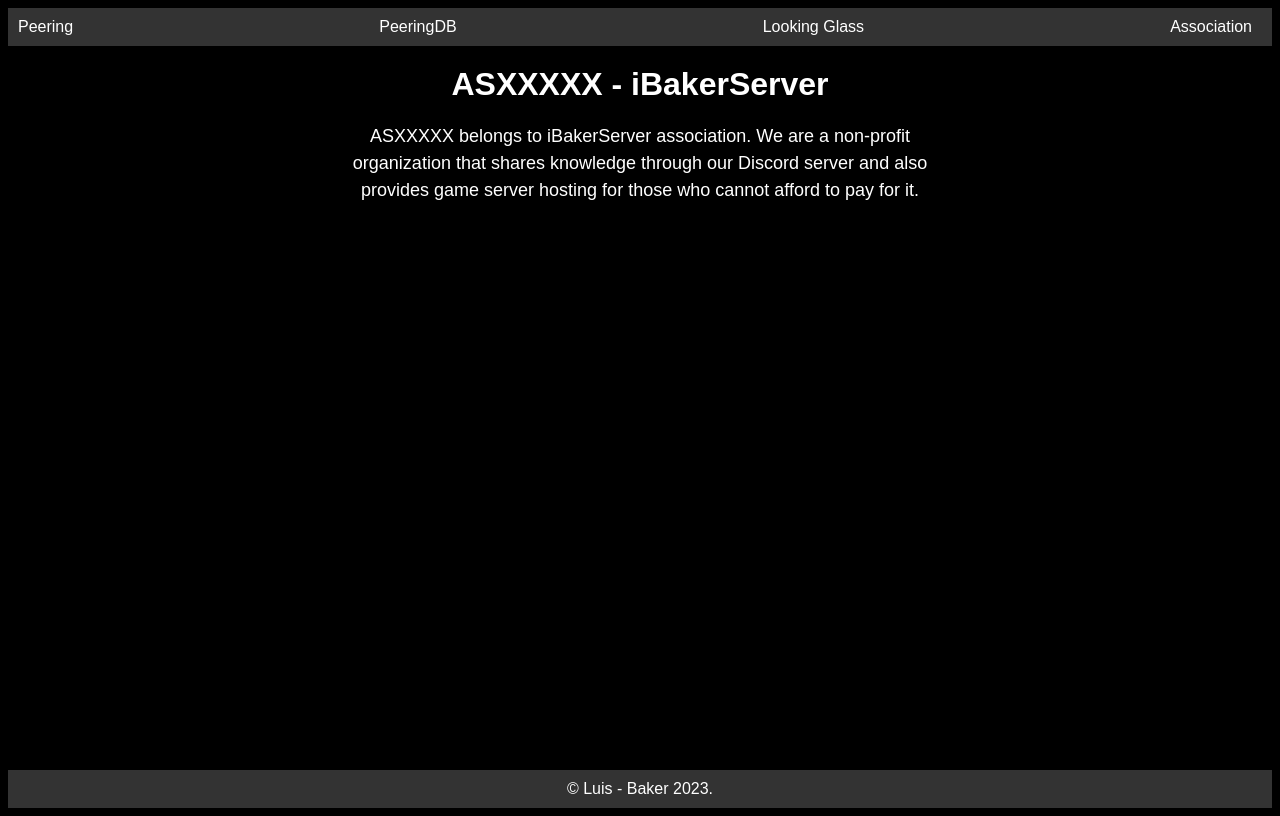
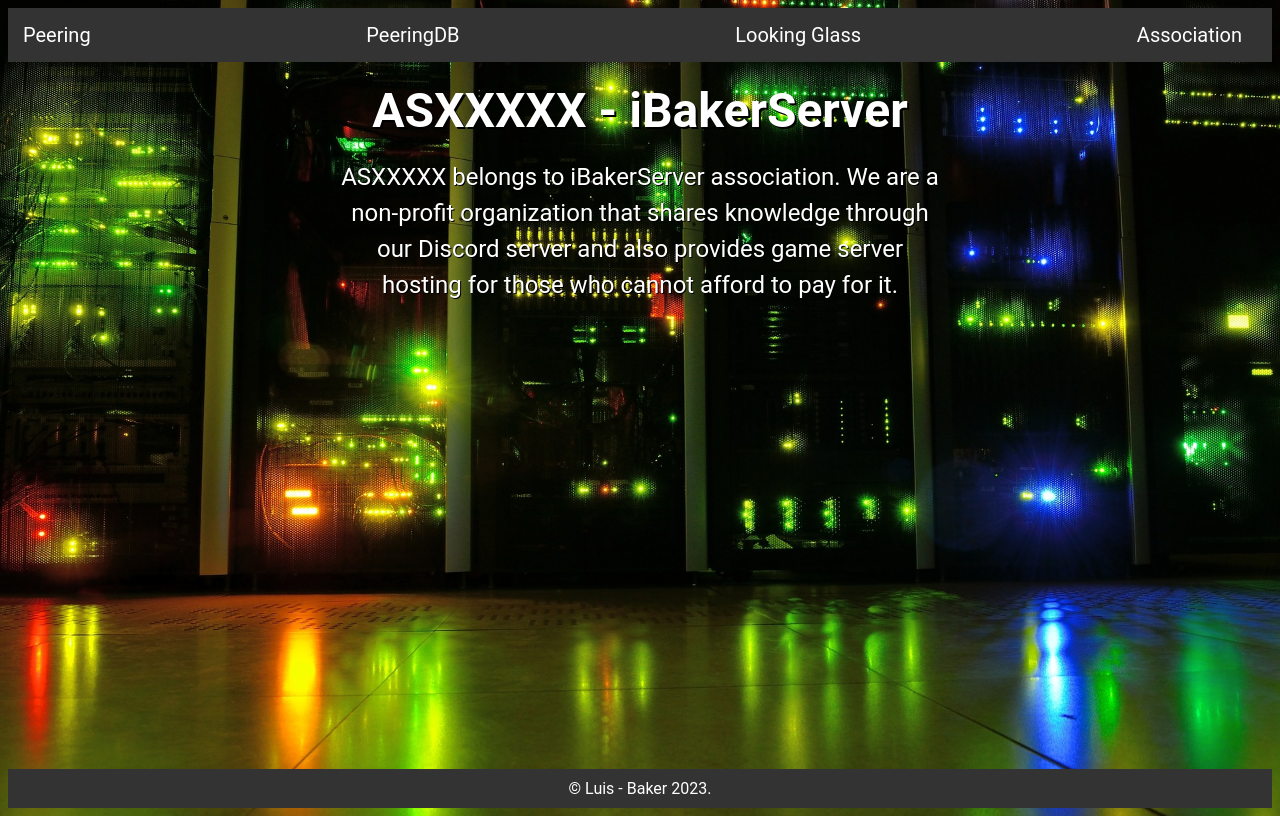
Before and after one commit to luisbaker/ibakerserver-website, a PHP site: page / in a window 1280 px wide. Run offline with PHP 8.4, Linux system fonts and the light colour scheme; data that the repository does not hold is empty.

Commit message:
modified:   style.css

```diff
--- a/style.css
+++ b/style.css
@@ -1,8 +1,10 @@
-/* Define a fonte padrão e as cores para modo escuro */
+/* Define a fonte e o background para modo escuro */
 body {
-  font-family: Arial, sans-serif;
+  font-family: "Roboto", sans-serif;
   color: #ffffff;
-  background-color: #000000;
+  background-image: url("background.jpg");
+  background-size: cover;
+  background-position: center;
   display: flex;
   flex-direction: column;
   justify-content: space-between;
@@ -15,13 +17,28 @@
   justify-content: space-between;
   align-items: center;
   background-color: #333333;
-  padding: 10px;
+  padding: 15px;
 }
 
 .menu a {
   color: #ffffff;
   text-decoration: none;
-  margin-right: 10px;
+  margin-right: 15px;
+  font-size: 20px;
+  display: flex;
+  align-items: center;
+}
+
+.menu a:hover {
+  color: #4CAF50;
+}
+
+.menu a:nth-child(1) svg {
+  fill: #ffffff;
+}
+
+.menu a:nth-child(2) svg {
+  fill: #ffffff;
 }
 
 /* Define o estilo da foto para modo escuro */
@@ -40,6 +57,9 @@
   text-align: center;
   margin: 0;
   padding: 20px 0;
+  font-size: 48px;
+  font-weight: bold;
+  text-shadow: 2px 2px #000000;
 }
 
 /* Define o estilo da descrição para modo escuro */
@@ -47,8 +67,9 @@
   text-align: center;
   margin: 0 auto;
   max-width: 600px;
-  font-size: 18px;
+  font-size: 24px;
   line-height: 1.5;
+  text-shadow: 1px 1px #000000;
 }
 
 /* Define o estilo do rodapé para modo escuro */
```
Also changed, not shown: other parts of style.css (+45 -0 lines).
